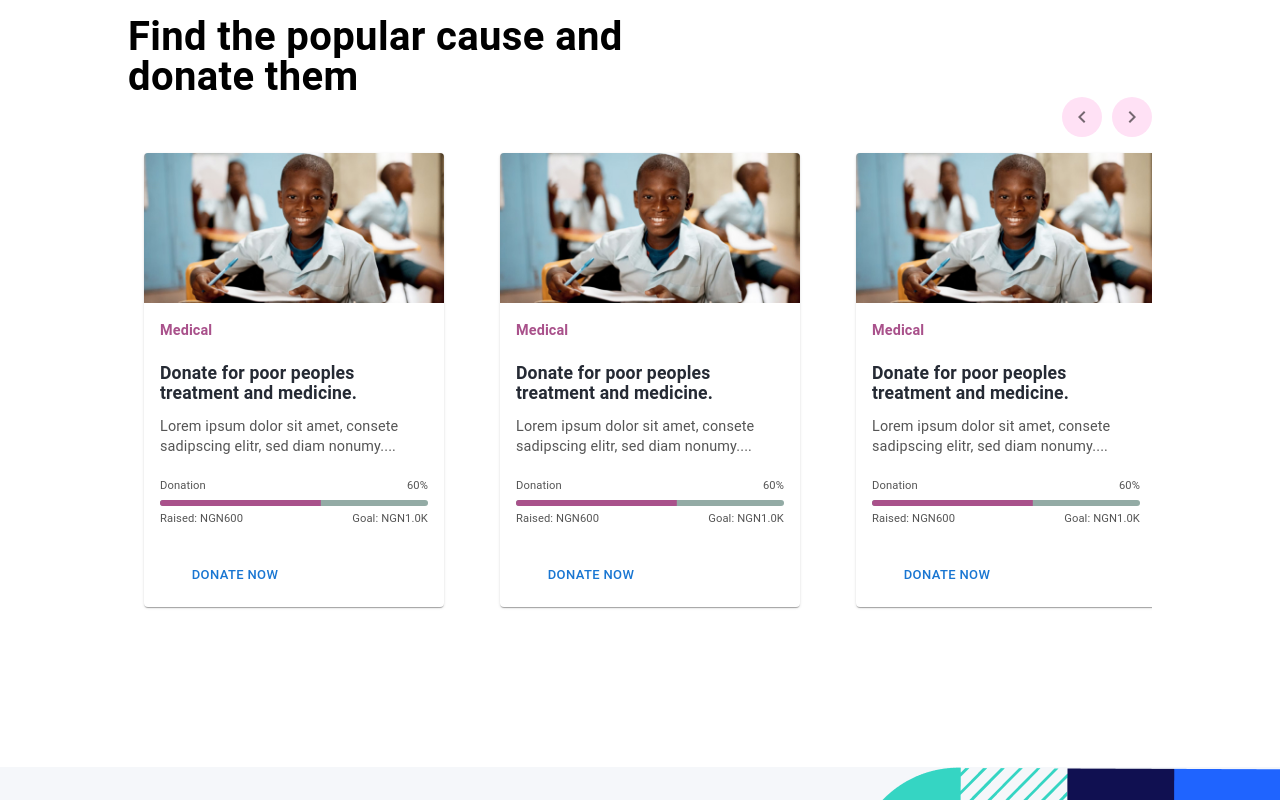
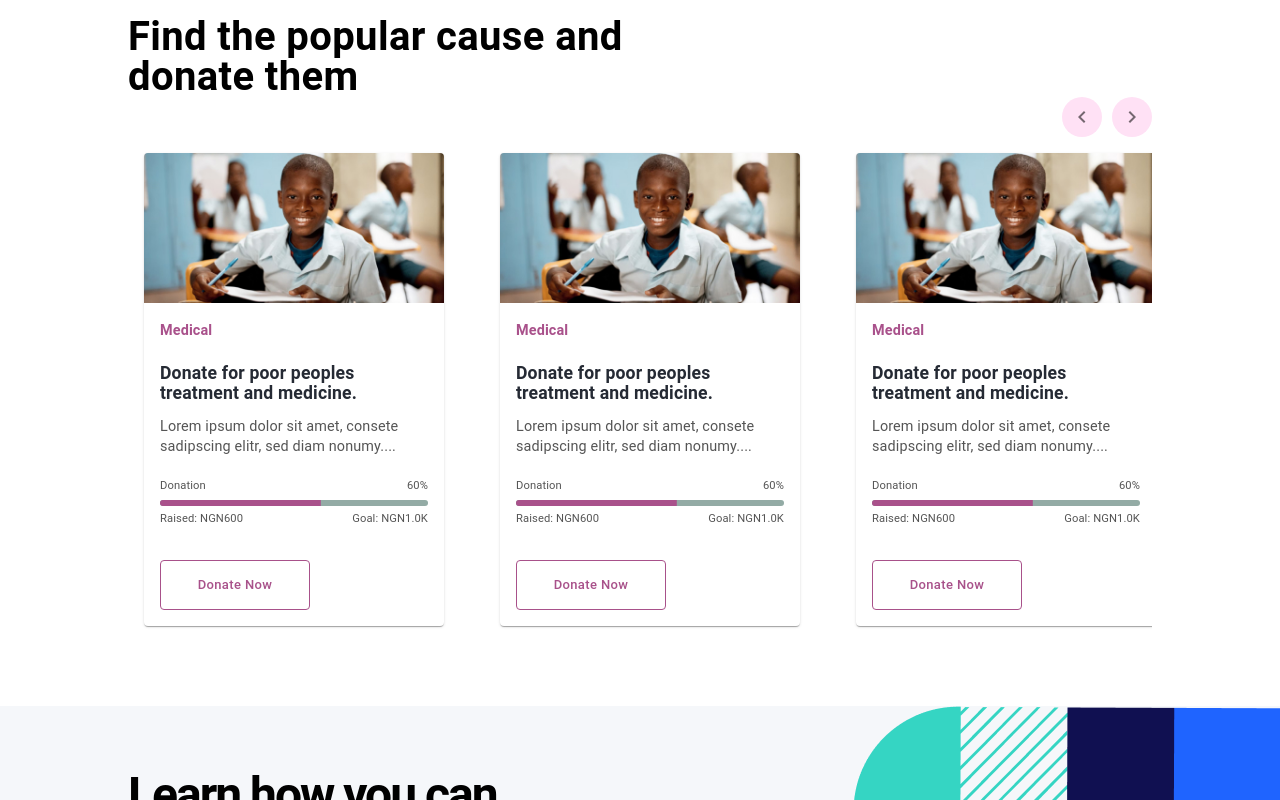
Before and after one commit to EmekaKezie/the-africa-vision, a Next.js app: page / in a window 1280 px wide. Shown: the part 4640-5440 px from the top of the page. Built offline with nearby package versions, Linux system fonts and the light colour scheme.

Commit message:
Button Fix

```diff
--- a/src/component/common/PurpleButton.tsx
+++ b/src/component/common/PurpleButton.tsx
@@ -8,16 +8,18 @@ type props = {
   startIcon?: JSX.Element;
   endIcon?: JSX.Element;
   size?: sizeTypes;
+  style?:any;
 };
 
 export default function PurpleButton(props: props) {
   const classes = useStyles();
   return (
     <Button
-      className={classes.btn}
+      // className={classes.btn}
       startIcon={props.startIcon}
       endIcon={props.endIcon}
       size={!props.size ? "large" : props.size}
+      style={props.style}
       //variant="contained"
       //style={{}}
       // style={{
--- a/src/component/common/PurpleLightButton.tsx
+++ b/src/component/common/PurpleLightButton.tsx
@@ -8,18 +8,29 @@ type props = {
   startIcon?: JSX.Element;
   endIcon?: JSX.Element;
   size?: sizeTypes;
-  style?:any;
+  style?: any;
 };
 
 export default function PurpleLightButton(props: props) {
   const classes = useStyles();
   return (
     <Button
-      className={classes.btn}
+      // className={classes.btn}
       startIcon={props.startIcon}
       endIcon={props.endIcon}
       size={!props.size ? "large" : props.size}
-      style={props.style}>
+      style={props.style}
+      sx={{
+        border: "1px solid #A8518A",
+        padding: "0.8rem",
+        textTransform: "none",
+        color: "#A8518A",
+        width: "150px",
+        "&:hover": {
+          background: "#A8518A",
+          color: "#FFFFFF",
+        },
+      }}>
       {props.text}
     </Button>
   );
@@ -35,7 +46,7 @@ const useStyles = makeStyles(() => ({
     width: "150px",
     "&:hover": {
       background: "#A8518A",
-      color:"#FFFFFF"
+      color: "#FFFFFF",
     },
   },
 }));
--- a/src/component/core/PgLatestCauses.tsx
+++ b/src/component/core/PgLatestCauses.tsx
@@ -74,7 +74,6 @@ export default function PgLatestCauses() {
             display: "flex",
             gap: 7,
             padding: "1rem",
-            marginBottom: "5rem",
           }}>
           {data?.map((item: dataProps) => (
             <Box
```
